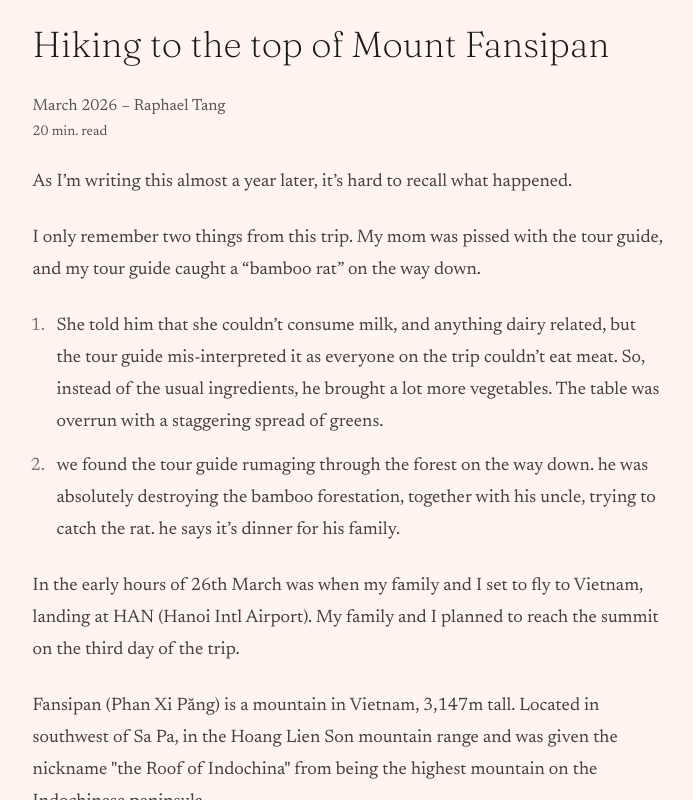
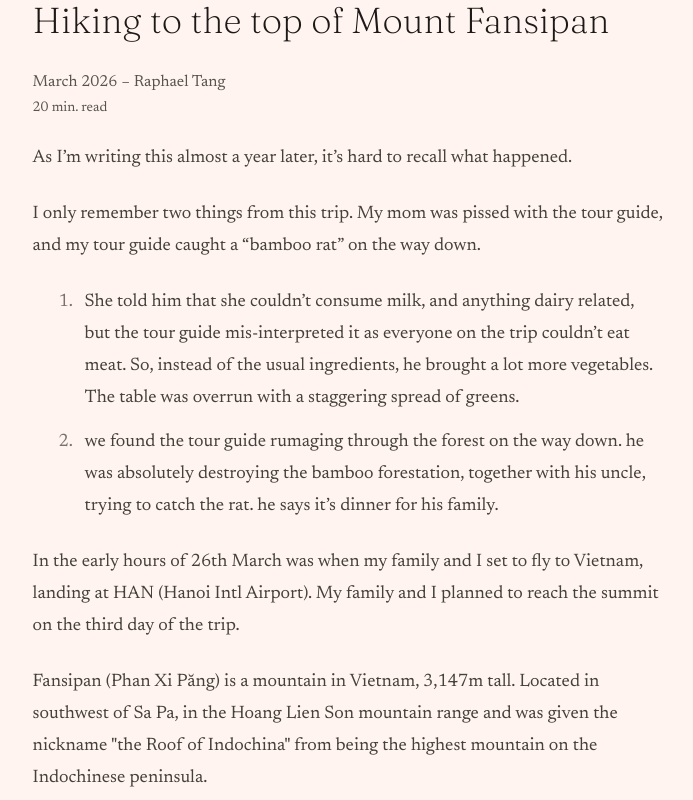
Before and after one commit to raphtlw/raphtlw.com, a Next.js app: page /posts/mount-fansipan-in-videos in a window 1280 px wide. Shown: the whole page, without its empty margins (292-985 px from the left). Built offline with nearby package versions, Linux system fonts and the light colour scheme; no server answers; a web font is replaced by a local one.

Commit message:
fix: scroll snapping on iOS

```diff
--- a/app/posts/mount-fansipan-in-videos/page.mdx
+++ b/app/posts/mount-fansipan-in-videos/page.mdx
@@ -7,6 +7,8 @@ readingTime: 20
 ---
 
 <Layout scrollSnap>
+
+<div className="snap-start snap-always min-h-dvh">
 
 # Hiking to the top of Mount Fansipan
 
@@ -31,6 +33,7 @@ The mountain is located directly across Yunnan, China. On a good day, you might
 from the peak. It's considered part of the easternmost extent of the Himalayas.
 
 We decided to descend the same way we'd ascend.
+</div>
 
 <div className="snap-start snap-always min-h-dvh my-4">
     <ImageMedia src="395f1af73d5fb68e9e77fadfb83fd024494eb23e.avif" alt="This is an example alt." />
--- a/components/prose/layout.tsx
+++ b/components/prose/layout.tsx
@@ -11,13 +11,7 @@ export default function Layout({
   scrollSnap,
 }: LayoutProps) {
   return (
-    <div
-      className={cn(
-        "grid grid-cols-1 md:place-items-center",
-        scrollSnap && "h-dvh overflow-y-scroll snap-y snap-mandatory",
-        className,
-      )}
-    >
+    <div className={cn("grid grid-cols-1 md:place-items-center", className)}>
       <article
         className={cn(
           "prose font-serif prose-lg dark:prose-invert prose-stone",
@@ -27,7 +21,7 @@ export default function Layout({
           "prose-headings:scroll-mt-6 prose-h1:mt-6",
           "prose-figure:font-sans",
           "*:px-4 prose-ol:ml-4",
-          scrollSnap && "snap-start snap-always",
+          scrollSnap && "h-dvh overflow-y-scroll snap-y snap-mandatory",
         )}
       >
         {children}
```
